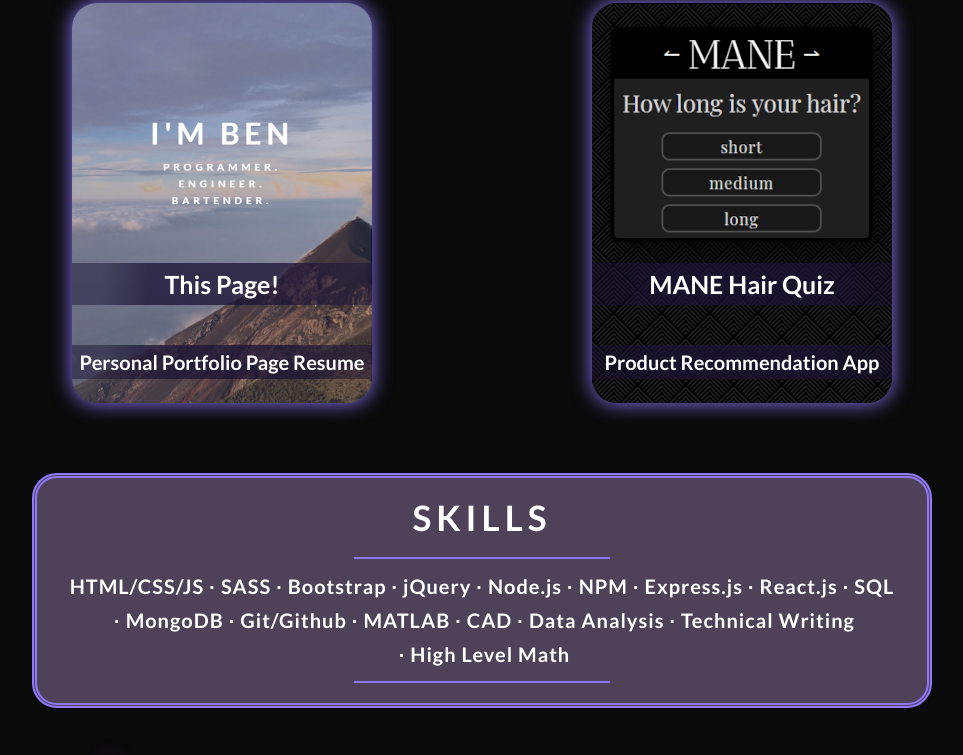
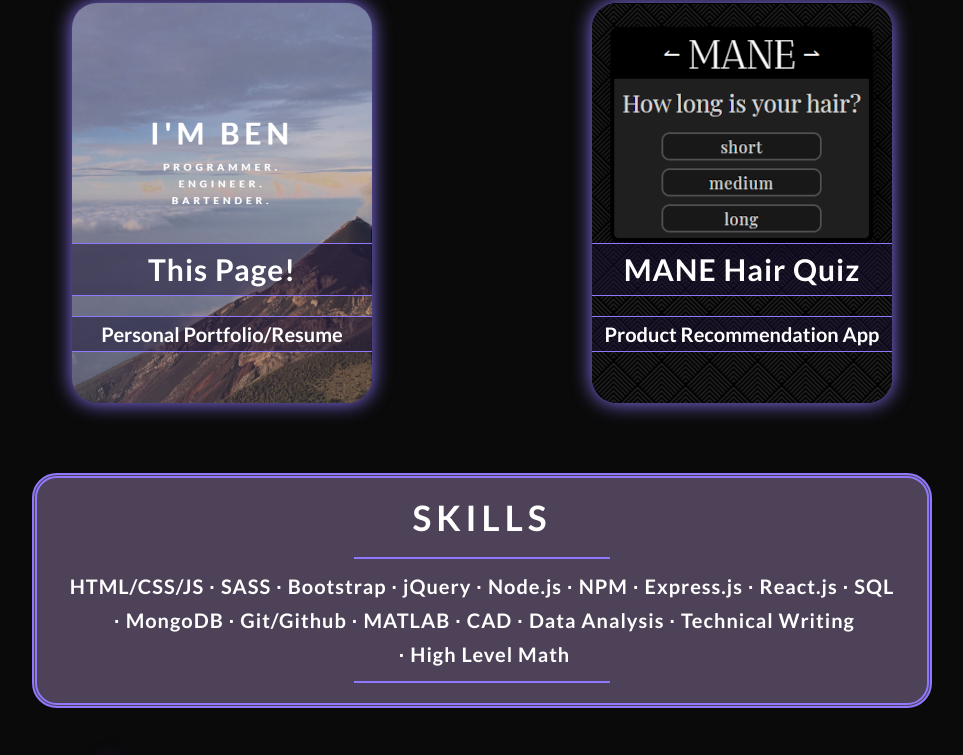
Before and after one commit to BRPatrick/BRPatrick.github.io, a website: page index.html in a window 1280 px wide. Shown: the part 931-1686 px from the top of the page, without its empty margins (158-1121 px from the left). Drawn offline with nearby package versions, Linux system fonts and the light colour scheme.

Commit message:
Style project cards

```diff
--- a/index.html
+++ b/index.html
@@ -61,14 +61,19 @@
             <div class="flip-card-inner">
               <div class="flip-card-front flip-card-front--portfolio">
                 <h2 class="flip-card__heading--main">This Page!</h2>
-                <h3 class="flip-card__heading--sub">Personal Portfolio Page Resume</h3>
+                <h3 class="flip-card__heading--sub">Personal Portfolio/Resume</h3>
 
               </div>
               <div class="flip-card-back">
-                <h1>FLIP CARD BACK</h1>
-                <h3>Personal Resume/Portfolio Page</h3>
-                <h3>HTML/SASS/FlexBox/Javascript</h3>
-                <h3>Github Pages</h3>
+
+
+                <!-- <h3 class="flip-card__item">Personal Resume/Portfolio Page</h3>
+                <h3 class="flip-card__item">HTML/SASS/FlexBox/Javascript</h3>
+                <h3 class="flip-card__item">Github Pages</h3> -->
+                <h2 class="flip-card__heading--main">This Page!</h2>
+                <a href="https://brpatrick.github.io./" target="_blank" rel="noopener noreferrer" class="btn btn--white btn--animated card-button"
+                >Check it out!</a
+              >
               </div>
             </div>
           </div>
@@ -80,7 +85,12 @@
                 <h3 class="flip-card__heading--sub">Product Recommendation App</h3>
               </div>
               <div class="flip-card-back">
-                <h1>FLIP CARD BACK THIS SITE</h1>
+
+
+                <h2 class="flip-card__heading--main">MANE Hair Quiz</h2>
+                <a href="https://mane-product-quiz.herokuapp.com/" target="_blank" rel="noopener noreferrer" class="btn btn--white btn--animated card-button"
+                >Check it out!</a
+              >
               </div>
             </div>
           </div>
--- a/sass/abstracts/_variables.scss
+++ b/sass/abstracts/_variables.scss
@@ -11,9 +11,10 @@ $color-primary-light-2: #aa99ff;
 $color-primary-dark-1: #564d70;
 $color-primary-dark-2: #4d4258;
 $color-primary-dark-3: #1b1335;
+$color-primary-dark-3-50: #1b13357f;
 
 $color-grey-dark: #777;
-$color-grey-light: #C6CBC9;
+$color-grey-light: #c6cbc9;
 $color-white: #fff;
 $color-black: rgb(10, 10, 10);
 
@@ -23,23 +24,24 @@ $margin-timeline-tab-land: 24.5%;
 $margin-timeline-tab-port: 25.5%;
 $margin-timeline-phone: 1.1rem;
 
-$timeline-box-shadow: 0 0 .75em .05em $color-primary;
+$timeline-box-shadow: 0 0 0.75em 0.05em $color-primary;
 
 //////PRIMARY BULLET///////////
 $bullet-point-size--main: 3rem;
 $bullet-point-margin--main: 1rem;
 $bullet-date-width--main: 22rem;
-$bullet-transform--main: $bullet-date-width--main + ($bullet-point-size--main + 2*$bullet-point-margin--main)/2;
+$bullet-transform--main: $bullet-date-width--main +
+  ($bullet-point-size--main + 2 * $bullet-point-margin--main)/2;
 
 $bullet-point-size--main-phone: 1.5rem;
-$bullet-point-margin--main-phone: .35rem;
+$bullet-point-margin--main-phone: 0.35rem;
 
 /////SUB HEADING BULLET//////
 $bullet-point-size--sub: 1rem;
 $bullet-point-margin--sub: 1rem;
 $bullet-date-width--sub: 7rem;
-$bullet-transform--sub: $bullet-date-width--sub + ($bullet-point-size--sub + 2*$bullet-point-margin--sub)/2;
-
+$bullet-transform--sub: $bullet-date-width--sub +
+  ($bullet-point-size--sub + 2 * $bullet-point-margin--sub)/2;
 
 // #90A2BD
 // #101012
--- a/sass/components/_button.scss
+++ b/sass/components/_button.scss
@@ -4,7 +4,7 @@
   &:visited {
     text-transform: uppercase;
     text-decoration: none;
-    padding: 1.5rem 4rem;
+    padding: 1rem 3.5rem;
 
     /*Always use when giving padding/height to elements so will not overlap other elements */
     display: inline-block;
--- a/sass/components/_flipcard.scss
+++ b/sass/components/_flipcard.scss
@@ -35,20 +35,14 @@
 
 .flip-card__heading--main {
   color: $color-white;
-  font-size: 2.5rem;
+  font-size: 3rem;
   position: relative;
-  //   border-top: 1px solid $color-primary-light;
-  //   border-bottom: 1px solid $color-primary-light;
-  top: 65%;
+  border-top: 1px solid $color-primary-light;
+  border-bottom: 1px solid $color-primary-light;
+  top: 60%;
   //   background-color: $color-primary-dark-3;
-  background: rgb(27, 19, 53);
-  background: linear-gradient(
-    90deg,
-    rgba(27, 19, 53, 0.5) 10%,
-    rgba(27, 19, 53, 0.75) 25%,
-    rgba(27, 19, 53, 0.75) 75%,
-    rgba(27, 19, 53, 0.5) 90%
-  );
+  background: rgba($color-primary-dark-3, 0.5);
+  letter-spacing: 0.1rem;
 }
 
 .flip-card__heading--sub {
@@ -57,16 +51,15 @@
   position: relative;
   //   border-top: 1px solid $color-primary-light;
   //   border-bottom: 1px solid $color-primary-light;
-  top: 75%;
+  top: 65%;
   //   background-color: $color-primary-dark-3;
-  background: rgb(27, 19, 53);
-  background: linear-gradient(
-    90deg,
-    rgba(27, 19, 53, 0.5) 10%,
-    rgba(27, 19, 53, 0.75) 25%,
-    rgba(27, 19, 53, 0.75) 75%,
-    rgba(27, 19, 53, 0.5) 90%
-  );
+  border-top: 1px solid $color-primary-light;
+  border-bottom: 1px solid $color-primary-light;
+  background: rgba($color-primary-dark-3, 0.5);
+}
+
+.card-button {
+  top: 65%;
 }
 
 .flip-card-front--portfolio {
```
Also changed, not shown: css/styles.css.
